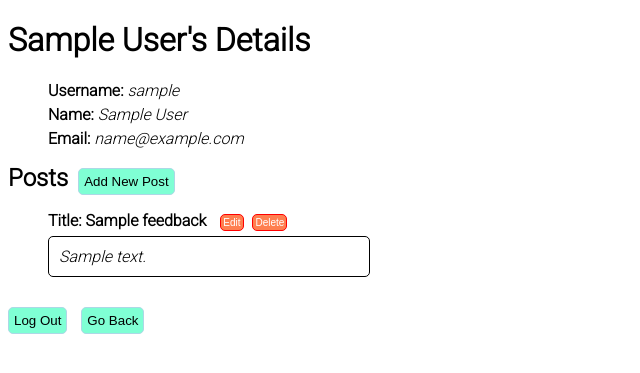
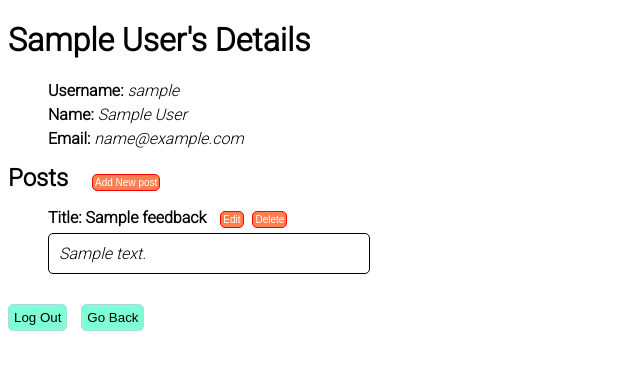
Before and after one commit to Emma-GX/flask-feedback, a Flask app: a page that uses templates/user.html in a window 1280 px wide. Shown: the top 373 px of the page, without its empty margins (0-640 px from the left). Run offline with Flask 2, Linux system fonts and the light colour scheme; the visitor is signed in with stand-in values (Sample User, id 1); tables that the repository leaves empty hold one stand-in row (values such as "Sample post").

Commit message:
Removes the button to add a post if you're are not the user in the account

```diff
--- a/templates/user.html
+++ b/templates/user.html
@@ -14,10 +14,12 @@
 </div>
 
 <div>
-	<h2 class="inline">Posts</h2><button>
-
-	<a href="/users/{{ user.username }}/feedback/add">Add New Post</a></button>
-
+	<h2 class="inline">Posts</h2>
+	{% if session['username'] == user.username %}
+	<form class="inline" action="/users/{{ user.username }}/feedback/add" method="GET">
+		<button class="no_padding" type="submit">Add New post</button>
+	</form>
+	{% endif %}
 	<ul>
 
         {% for post in posts %}
```
